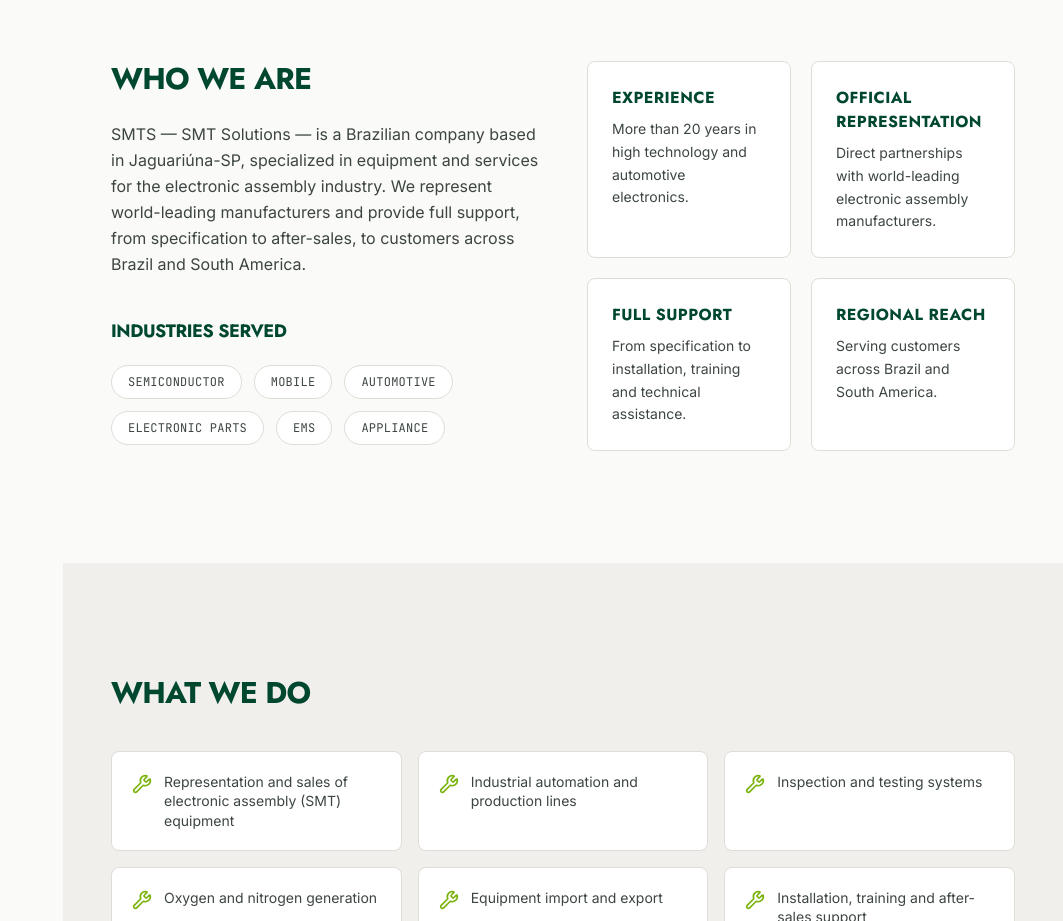
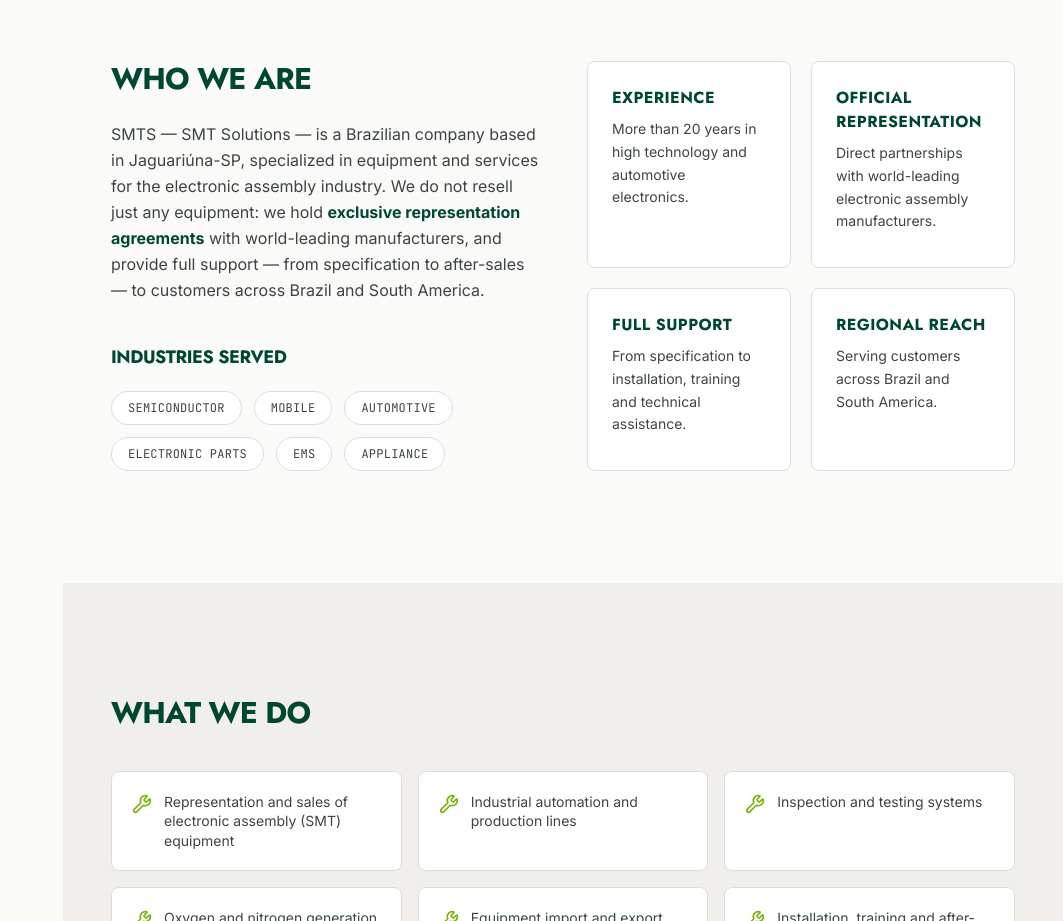
Before and after one commit to Lopesloro/New-smt-, a React (Vite) app: page /about in a window 1280 px wide. Shown: the part 860-1781 px from the top of the page, without its empty margins (217-1280 px from the left). Built offline with nearby package versions, Linux system fonts and the light colour scheme; no server answers.

Commit message:
About: deixa claro que a SMTS tem representacao exclusiva dos parceiros (texto interino ate o novo texto do Bruno)

```diff
--- a/src/pages/About.tsx
+++ b/src/pages/About.tsx
@@ -61,9 +61,11 @@
               </h2>
               <p className="mt-6 leading-relaxed text-[var(--text-1)]">
                 SMTS — SMT Solutions — is a Brazilian company based in {smts.city}-{smts.state},
-                specialized in equipment and services for the electronic assembly industry. We
-                represent world-leading manufacturers and provide full support, from specification
-                to after-sales, to customers across Brazil and South America.
+                specialized in equipment and services for the electronic assembly industry. We do
+                not resell just any equipment: we hold <strong className="text-[var(--brand-green)]">exclusive
+                representation agreements</strong> with world-leading manufacturers, and provide full
+                support — from specification to after-sales — to customers across Brazil and South
+                America.
               </p>
               <h3 className="mt-10 font-display text-lg uppercase tracking-tight">
                 Industries served
```
